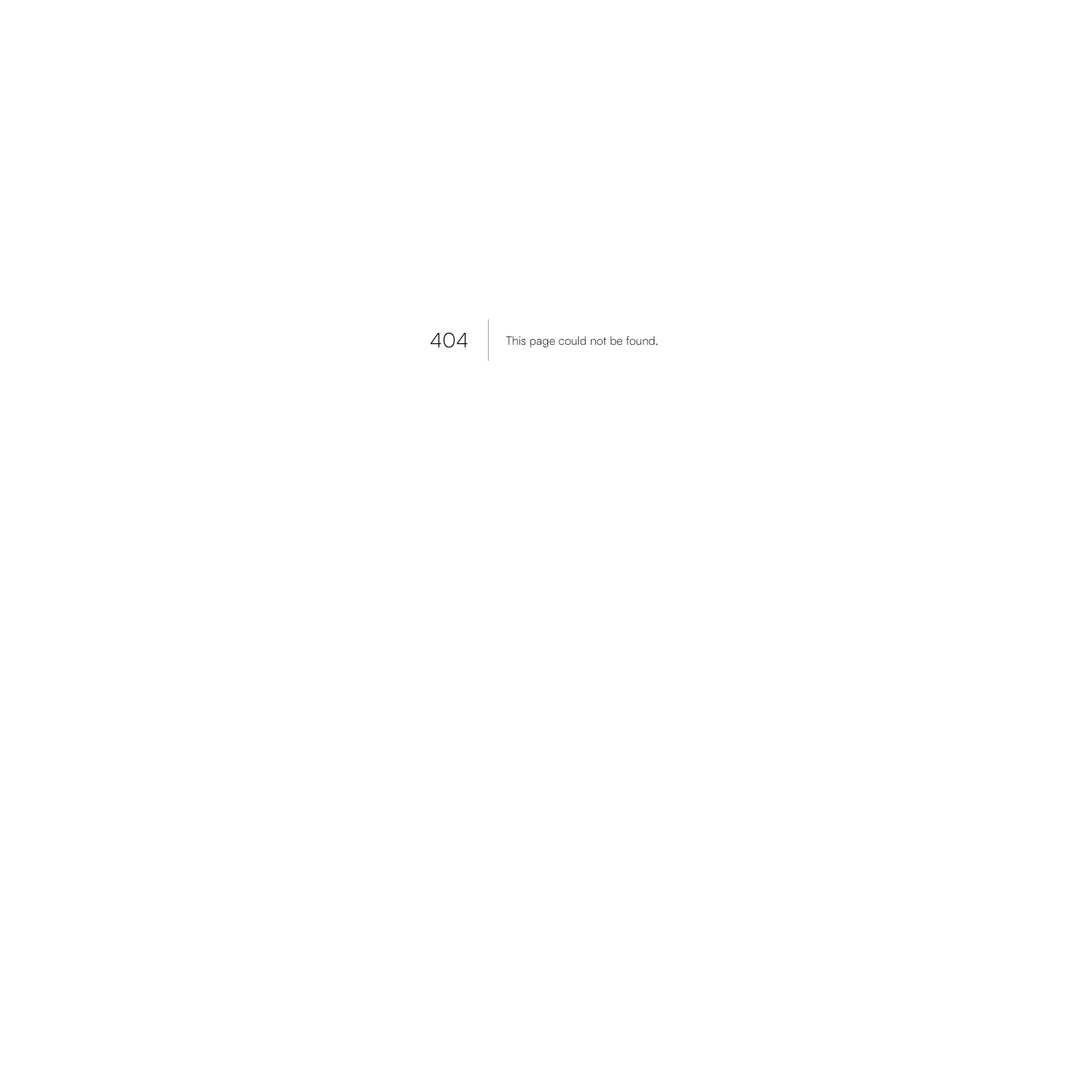
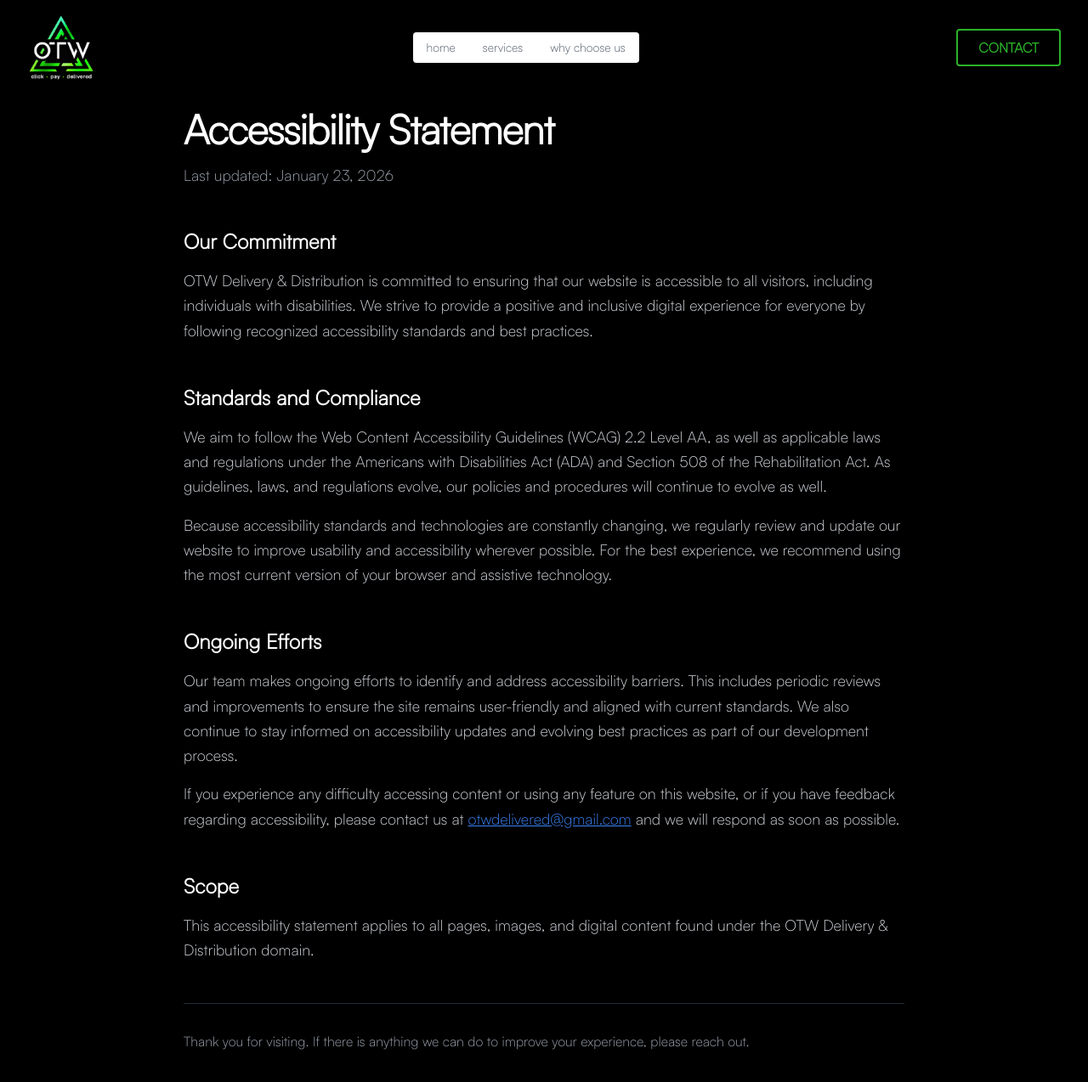
Before and after one commit to oceanwaveweb/otwsite, a Next.js app: page /accessibility in a window 1280 px wide. Before the commit this address had no page. Shown: the top 1274 px of the page at 85% size. Before the commit the page ends 800 px from the top, so only its background shows below. Built offline with nearby package versions, Linux system fonts and the light colour scheme.

Commit message:
added things

```diff
--- /dev/null
+++ b/app/accessibility/page.tsx
@@ -0,0 +1,60 @@
+import Link from "next/link";
+import Header from "@/components/header";
+import Footer from "@/components/footer";
+
+export default function AccessibilityPage() {
+    return (
+        <main className="min-h-screen bg-black text-white font-satoshi">
+            <Header />
+            <div className="pt-32 pb-20 px-6 container mx-auto max-w-4xl">
+                <div className="space-y-12">
+                    <div className="space-y-4">
+                        <h1 className="text-4xl md:text-5xl font-bold tracking-tight">Accessibility Statement</h1>
+                        <p className="text-gray-400 text-lg">Last updated: January 23, 2026</p>
+                    </div>
+
+                    <section className="space-y-4">
+                        <h2 className="text-2xl font-semibold text-white">Our Commitment</h2>
+                        <p className="text-gray-300 leading-relaxed text-lg">
+                            OTW Delivery & Distribution is committed to ensuring that our website is accessible to all visitors, including individuals with disabilities. We strive to provide a positive and inclusive digital experience for everyone by following recognized accessibility standards and best practices.
+                        </p>
+                    </section>
+
+                    <section className="space-y-4">
+                        <h2 className="text-2xl font-semibold text-white">Standards and Compliance</h2>
+                        <p className="text-gray-300 leading-relaxed text-lg">
+                            We aim to follow the Web Content Accessibility Guidelines (WCAG) 2.2 Level AA, as well as applicable laws and regulations under the Americans with Disabilities Act (ADA) and Section 508 of the Rehabilitation Act. As guidelines, laws, and regulations evolve, our policies and procedures will continue to evolve as well.
+                        </p>
+                        <p className="text-gray-300 leading-relaxed text-lg">
+                            Because accessibility standards and technologies are constantly changing, we regularly review and update our website to improve usability and accessibility wherever possible. For the best experience, we recommend using the most current version of your browser and assistive technology.
+                        </p>
+                    </section>
+
+                    <section className="space-y-4">
+                        <h2 className="text-2xl font-semibold text-white">Ongoing Efforts</h2>
+                        <p className="text-gray-300 leading-relaxed text-lg">
+                            Our team makes ongoing efforts to identify and address accessibility barriers. This includes periodic reviews and improvements to ensure the site remains user-friendly and aligned with current standards. We also continue to stay informed on accessibility updates and evolving best practices as part of our development process.
+                        </p>
+                        <p className="text-gray-300 leading-relaxed text-lg">
+                            If you experience any difficulty accessing content or using any feature on this website, or if you have feedback regarding accessibility, please contact us at <a href="mailto:otwdelivered@gmail.com" className="text-blue-500 hover:text-blue-400 transition-colors underline">otwdelivered@gmail.com</a> and we will respond as soon as possible.
+                        </p>
+                    </section>
+
+                    <section className="space-y-4">
+                        <h2 className="text-2xl font-semibold text-white">Scope</h2>
+                        <p className="text-gray-300 leading-relaxed text-lg">
+                            This accessibility statement applies to all pages, images, and digital content found under the OTW Delivery & Distribution domain.
+                        </p>
+                    </section>
+
+                    <div className="pt-8 border-t border-gray-800">
+                        <p className="text-gray-400">
+                            Thank you for visiting. If there is anything we can do to improve your experience, please reach out.
+                        </p>
+                    </div>
+                </div>
+            </div>
+            <Footer />
+        </main>
+    );
+}
--- a/components/footer.tsx
+++ b/components/footer.tsx
@@ -102,6 +102,14 @@ export default function Footer() {
                 />
               </Link>
             </p>
+            <p className="mt-2 text-xs">
+              <Link
+                href="/accessibility"
+                className="text-white hover:underline uppercase opacity-70"
+              >
+                Accessibility Statement
+              </Link>
+            </p>
           </div>
         </div>
       </div>
```
